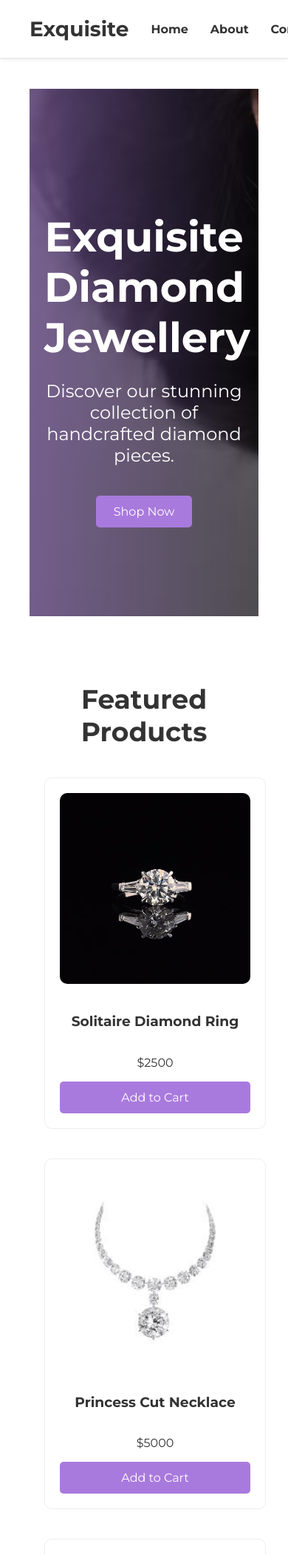
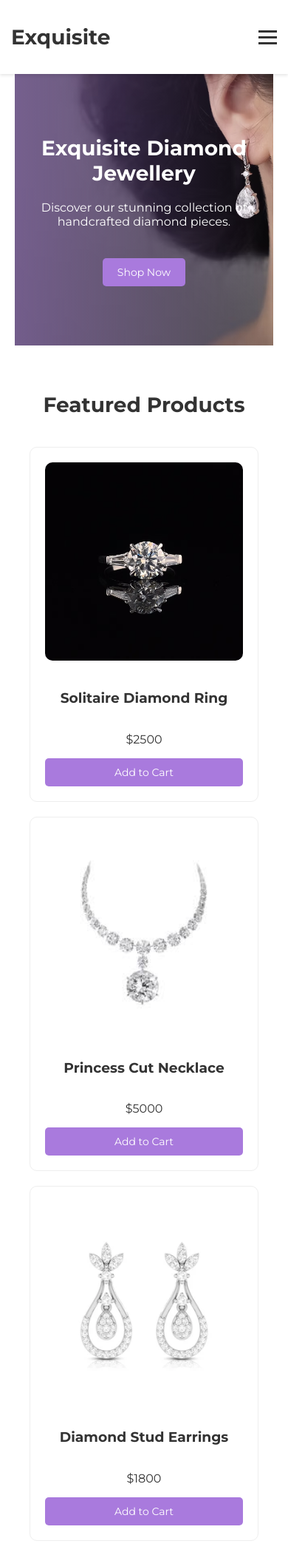
Before and after one commit to Aqsa-Iqbal01/d-web, a Flask app: page / in a window 390 px wide. Shown: the top 2102 px of the page at 74% size. Run offline with Flask 3, Linux system fonts and the light colour scheme.

Commit message:
code updated

```diff
--- a/static/style.css
+++ b/static/style.css
@@ -76,6 +76,24 @@ nav ul li a {
     color: #333;
     font-weight: bold;
 }
+
+.hamburger {
+    display: none;
+    cursor: pointer;
+    background: none;
+    border: none;
+    padding: 0;
+}
+
+.hamburger span {
+    display: block;
+    width: 25px;
+    height: 3px;
+    background-color: #333;
+    margin: 5px 0;
+    transition: 0.4s;
+}
+
 
 /* Main Content */
 main {
@@ -443,3 +461,176 @@ footer:hover {
 .contact-us form button {
     animation: fadeIn 1s ease-in;
 }
+
+/* Media Queries for Responsive Design */
+
+/* Tablets */
+@media (max-width: 1024px) {
+    header {
+        padding: 20px;
+    }
+
+    nav ul li {
+        margin-left: 20px;
+    }
+
+    .hero-content h1 {
+        font-size: 48px;
+    }
+
+    .hero-content p {
+        font-size: 20px;
+    }
+
+    .featured-products h2,
+    .about-us h2,
+    .contact-us h2,
+    .checkout h2,
+    .thank-you h2 {
+        font-size: 32px;
+    }
+
+    .product-grid {
+        grid-template-columns: repeat(auto-fit, minmax(250px, 1fr));
+        gap: 20px;
+    }
+
+    .login-box {
+        width: 90%;
+        padding: 30px;
+    }
+}
+
+/* Phablets */
+@media (max-width: 768px) {
+    body {
+        padding-top: auto;
+    }
+
+    header {
+        padding: 15px;
+        flex-direction: row;
+        justify-content: space-between;
+        align-items: center;
+        height: 70px;
+    }
+
+    nav {
+        flex-direction: row;
+        width: 100%;
+        justify-content: space-between;
+    }
+
+    .hamburger {
+        display: block;
+    }
+
+    nav ul {
+        display: none;
+        flex-direction: column;
+        width: 100%;
+        background-color: #fff;
+        position: absolute;
+        top: 70px;
+        left: 0;
+        padding: 0;
+        margin: 0;
+        box-shadow: 0 2px 4px rgba(0,0,0,0.1);
+    }
+
+    nav ul.show {
+        display: flex;
+    }
+
+    nav ul li {
+        margin: 0;
+        text-align: center;
+        width: 100%;
+        padding: 15px 0;
+        border-bottom: 1px solid #eee;
+    }
+
+    .hero {
+        padding: 80px 20px;
+    }
+
+    .hero-content h1 {
+        font-size: 36px;
+    }
+
+    .hero-content p {
+        font-size: 18px;
+    }
+
+    .featured-products {
+        padding: 40px 20px;
+    }
+
+    .product-grid {
+        grid-template-columns: 1fr;
+        gap: 20px;
+    }
+
+    .about-us, .contact-us, .checkout, .thank-you {
+        padding: 40px 20px;
+    }
+
+    .cart-table th, .cart-table td {
+        padding: 10px;
+        font-size: 14px;
+    }
+
+    .product-info img {
+        max-width: 60px;
+        margin-right: 15px;
+    }
+
+    .cart-total {
+        text-align: center;
+    }
+
+    .login-box {
+        width: 100%;
+        max-width: 400px;
+    }
+}
+
+/* Mobile Phones */
+@media (max-width: 480px) {
+    body {
+        padding-top: 60px;
+    }
+
+    main {
+        padding: 20px;
+    }
+
+    .hero-content h1 {
+        font-size: 28px;
+    }
+
+    .hero-content p {
+        font-size: 16px;
+    }
+
+    .featured-products h2,
+    .about-us h2,
+    .contact-us h2,
+    .checkout h2,
+    .thank-you h2 {
+        font-size: 28px;
+    }
+
+    .btn {
+        padding: 10px 20px;
+        font-size: 14px;
+    }
+
+    .login-box {
+        padding: 20px;
+    }
+
+    .login-box h2 {
+        font-size: 24px;
+    }
+}
--- a/templates/base.html
+++ b/templates/base.html
@@ -11,7 +11,12 @@
     <header>
         <nav>
             <a href="{{ url_for('home') }}" class="logo">Exquisite</a>
-            <ul>
+            <button class="hamburger" id="hamburger-menu">
+                <span></span>
+                <span></span>
+                <span></span>
+            </button>
+            <ul id="nav-links">
                 <li><a href="{{ url_for('home') }}">Home</a></li>
                 <li><a href="{{ url_for('about') }}">About</a></li>
                 <li><a href="{{ url_for('contact') }}">Contact</a></li>
@@ -29,6 +34,10 @@
         <p>&copy; 2025 Exquisite. All rights reserved.</p>
     </footer>
     <script>
+        document.getElementById('hamburger-menu').addEventListener('click', function() {
+            document.getElementById('nav-links').classList.toggle('show');
+        });
+
         function addToCart(productId) {
             fetch(`/add_to_cart_ajax/${productId}`)
                 .then(response => response.json())
```
